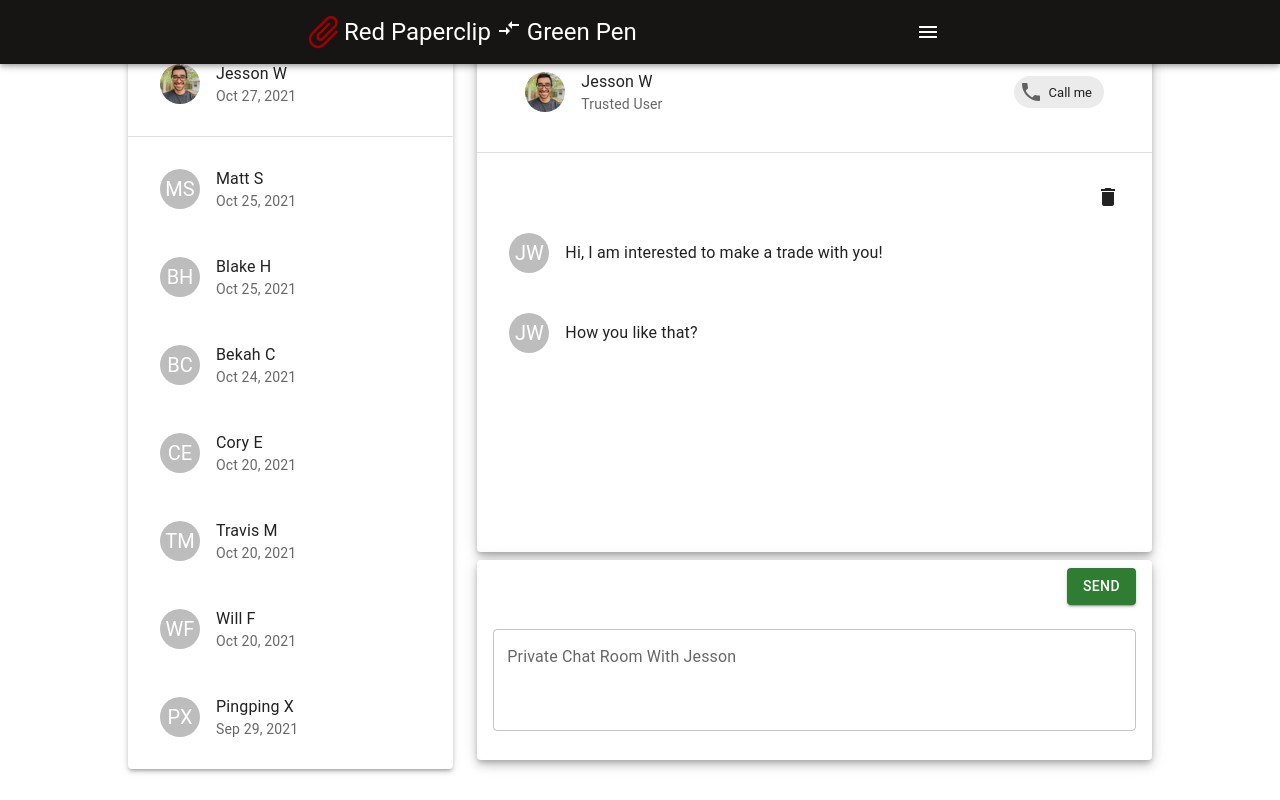
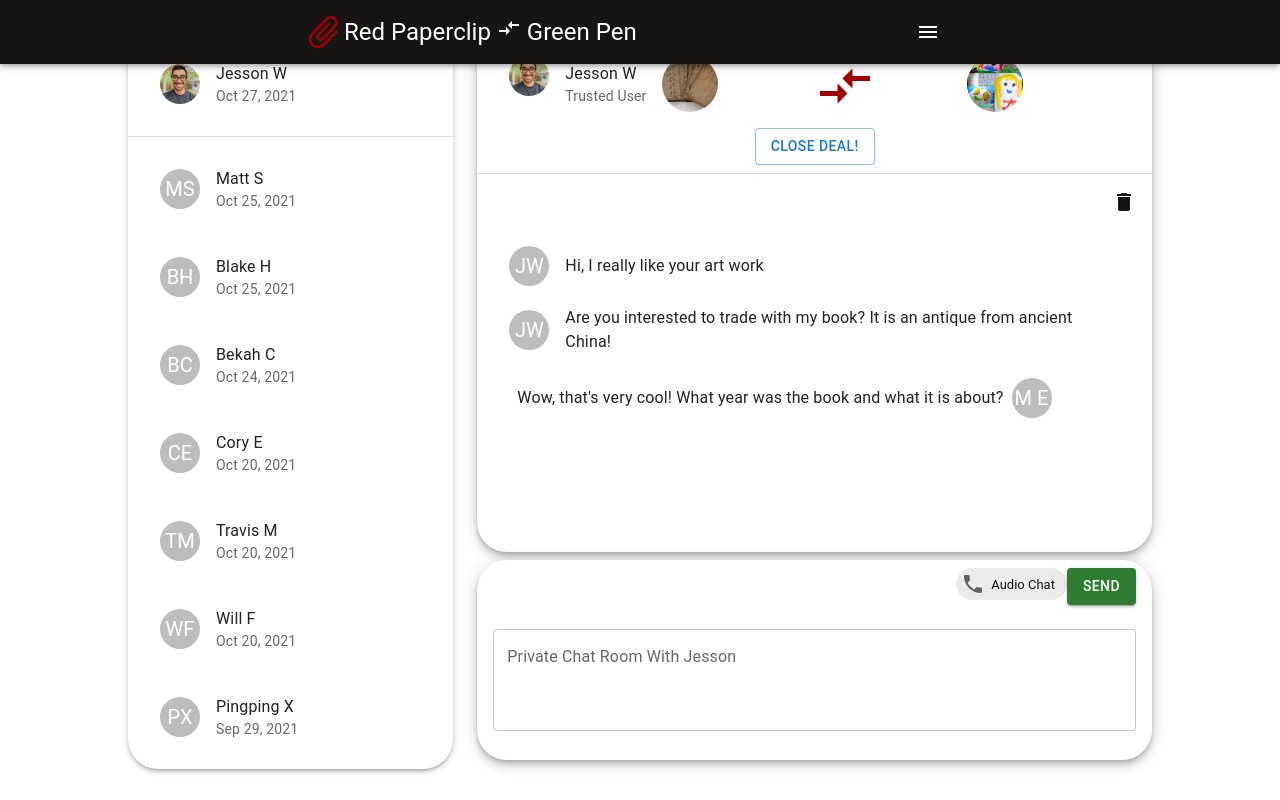
Before and after one commit to hratx-blue-ocean/red-paperclip, a React app: page /chat in a window 1280 px wide. Built offline with nearby package versions, Linux system fonts and the light colour scheme; the HTML template or start-up script is replaced by a standard one.

Commit message:
added item photo, added some icons

```diff
--- a/client/src/Components/Chat/ChatList.js
+++ b/client/src/Components/Chat/ChatList.js
@@ -11,7 +11,7 @@ import Jason from './img/Jason.jpg';
 
 export default function ChatList() {
   return (
-    <Paper elevation={3}>
+    <Paper elevation={3} style={{ borderRadius: 30 }}>
       <nav aria-label="secondary mailbox folders">
         <List>
           <ListItem disablePadding>
--- a/client/src/Components/Chat/ChatRoom.js
+++ b/client/src/Components/Chat/ChatRoom.js
@@ -2,7 +2,6 @@ import * as React from "react";
 import List from "@mui/material/List";
 import TextField from "@mui/material/TextField";
 import Box from "@mui/material/Box";
-import Container from "@mui/material/Container";
 import Grid from "@mui/material/Grid";
 import Paper from "@mui/material/Paper";
 import ListItem from "@mui/material/ListItem";
@@ -12,66 +11,93 @@ import ListItemText from "@mui/material/ListItemText";
 import Divider from "@mui/material/Divider";
 import Avatar from "@mui/material/Avatar";
 import Button from '@mui/material/Button';
-import Icon from '@mui/material/Icon';
 import MdPhone from '@mui/icons-material/Phone';
 import Chip from '@mui/material/Chip';
 import DeleteIcon from '@mui/icons-material/Delete';
-import { spacing } from '@mui/system';
-import RoomIcon from '@mui/icons-material/Room';
-import InsertEmoticonIcon from '@mui/icons-material/InsertEmoticon';
-import Stack from '@mui/material/Stack';
-import Typography from "@material-ui/core/Typography";
+import CompareArrowsIcon from '@mui/icons-material/CompareArrows';
+import { makeStyles } from '@mui/styles';
+
 
 import Jason from './img/Jason.jpg';
+import book from './img/book.jpeg';
+import artWork from './img/artWork.jpeg';
 
+const useStyles = makeStyles(() => ({
+  root: {
+    flexGrow: 1,
+  },
+  hover2: {
+    color: '#ffffff',
+    '&:hover': {
+      color: '#f0CC71',
+    },
+  },
+  hover3: {
+    color: '#A10000',
+    '&:hover': {
+      color: '#ffffff',
+    },
+  },
+  hover1: {
+    color: '#161513',
+    '&:hover': {
+      color: '#f0CC71',
+    },
+  },
+}));
 
 export default function ChatList() {
+  const classes = useStyles();
   return (
     <div>
-      <Paper elevation={6} style={{ height: 520 }}>
+      <Paper elevation={6} style={{ height: 520, borderRadius: 30 }}>
         <nav aria-label="secondary mailbox folders">
           <List>
             <ListItem>
               <ListItemButton component="a" href="/{username}">
-                <ListItem>
+                <Grid
+                  container
+                  spacing={0}
+                  justifyContent="center"
+                  style={{ height: 56 }}
+                >
+
                   <ListItemAvatar>
                     <Avatar alt="Jesson W" src={Jason} />
                   </ListItemAvatar>
                   <ListItemText primary="Jesson W" secondary="Trusted User" />
-                  <Chip icon={<MdPhone />} label="Call me" />
-                </ListItem>
+
+                  <Grid item xs={3}>
+                    <Avatar alt="book" src={book} sx={{ width: 56, height: 56 }} />
+                  </Grid>
+
+                  <Grid item xs={3}>
+                    <CompareArrowsIcon className={classes.hover3} style={{ fontSize: 60 }} />
+                  </Grid>
+
+                  <Grid item xs={3}>
+                    <Avatar alt="artWork" src={artWork} sx={{ width: 56, height: 56 }} />
+                  </Grid>
+                </Grid>
               </ListItemButton>
             </ListItem>
+            <Grid container spacing={0} justifyContent="center">
+              <Button variant="outlined" href="#outlined-buttons">Close Deal!</Button>
+            </Grid>
           </List>
           <Divider />
         </nav>
         <div style={{ width: '100%' }}>
           <Box
-            component="span"
             sx={{
-              display: 'block',
+              display: 'flex',
+              justifyContent: 'flex-end',
               p: 1,
               m: 1,
               bgcolor: 'background.paper',
             }}
           >
-            <Box
-              sx={{
-                display: 'flex',
-                justifyContent: 'flex-end',
-                p: 1,
-                m: 1,
-                bgcolor: 'background.paper',
-              }}
-            >
-              <DeleteIcon />
-            </Box>
-            <ListItem>
-              <ListItemAvatar>
-                <Avatar>JW</Avatar>
-              </ListItemAvatar>
-              <ListItemText primary="Hi, I am interested to make a trade with you!" />
-            </ListItem>
+            <DeleteIcon className={classes.hover1} />
           </Box>
           <Box
             component="span"
@@ -86,12 +112,34 @@ export default function ChatList() {
               <ListItemAvatar>
                 <Avatar>JW</Avatar>
               </ListItemAvatar>
-              <ListItemText primary="How you like that?" />
+              <ListItemText primary="Hi, I really like your art work" />
+            </ListItem>
+            <ListItem>
+              <ListItemAvatar>
+                <Avatar>JW</Avatar>
+              </ListItemAvatar>
+              <ListItemText primary="Are you interested to trade with my book? It is an antique from ancient China!" />
+            </ListItem>
+            <ListItem>
+              <Box
+                sx={{
+                  display: 'flex',
+                  justifyContent: 'flex-end',
+                  p: 1,
+                  l: 2,
+                  bgcolor: 'background.paper',
+                }}
+              >
+                <ListItemText primary="Wow, that's very cool! What year was the book and what it is about?" />
+              </Box>
+              <ListItemAvatar>
+                <Avatar>M E</Avatar>
+              </ListItemAvatar>
             </ListItem>
           </Box>
         </div>
       </Paper>
-      <Paper elevation={6} style={{ height: 200 }}>
+      <Paper elevation={6} style={{ height: 200, borderRadius: 30 }}>
         <Box
           sx={{
             display: 'flex',
@@ -99,8 +147,11 @@ export default function ChatList() {
             p: 1,
             m: 1,
             bgcolor: 'background.paper',
+            borderRadius: 30,
           }}
         >
+          <Chip className={classes.hover1} icon={<MdPhone />} label="Audio Chat" />
+
           <Button variant="contained" color="success">
             Send
           </Button>
@@ -118,7 +169,7 @@ export default function ChatList() {
             </Grid>
           </Grid>
         </Box>
-      </Paper >
-    </div >
+      </Paper>
+    </div>
   );
 }
```
Also changed, not shown: client/src/Components/Chat/img/artWork.jpeg (added), client/src/Components/Chat/img/book.jpeg (added), 2 other files (tests, documents, lock files or other folders).
